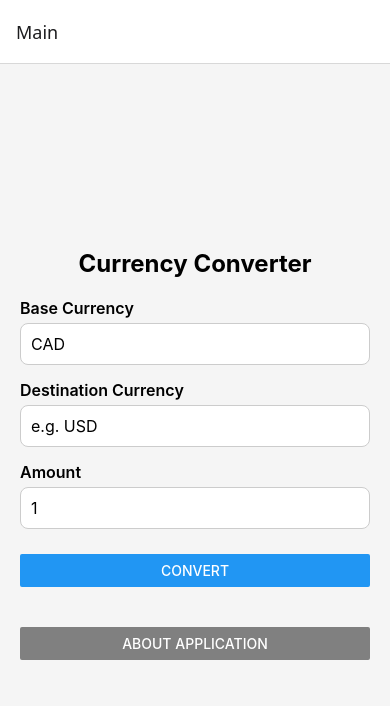
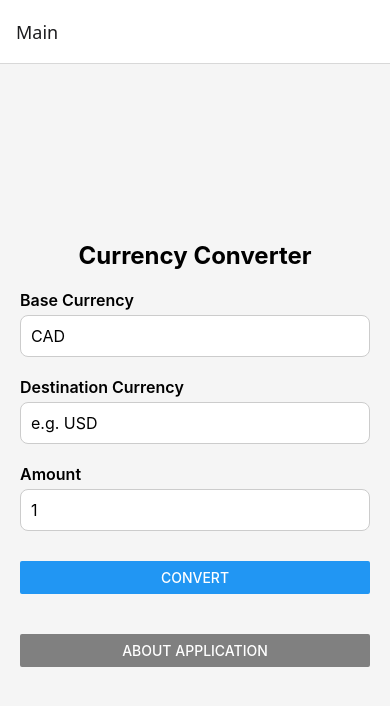
Before and after one commit to Infinitewumbo/A2_Patrick_Millares, a React Native app: screen /Main in a window 390 px wide. Shown: the top 706 px of the page. Built offline with nearby package versions, Linux system fonts and the light colour scheme.

Commit message:
adjusted spacing

```diff
--- a/src/components/LabeledInput.js
+++ b/src/components/LabeledInput.js
@@ -17,7 +17,7 @@ const LabeledInput = ({ label, value, onChangeText, placeholder, keyboardType })
 };
 
 const styles = StyleSheet.create({
-  container: { marginBottom: 15, width: '100%' },
+  container: { marginBottom: 20, width: '100%' },
   label: { fontSize: 16, marginBottom: 5, fontWeight: '600' },
   input: {
     borderWidth: 1,
```
